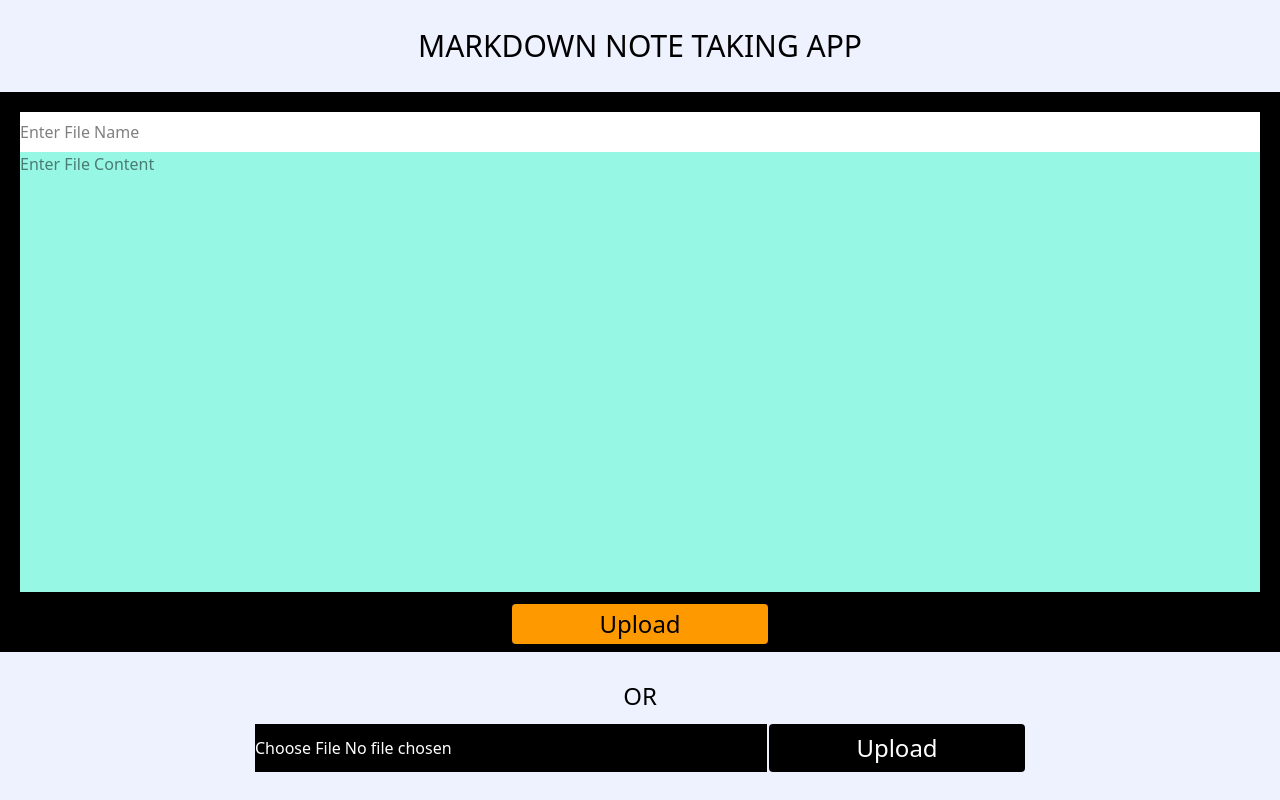
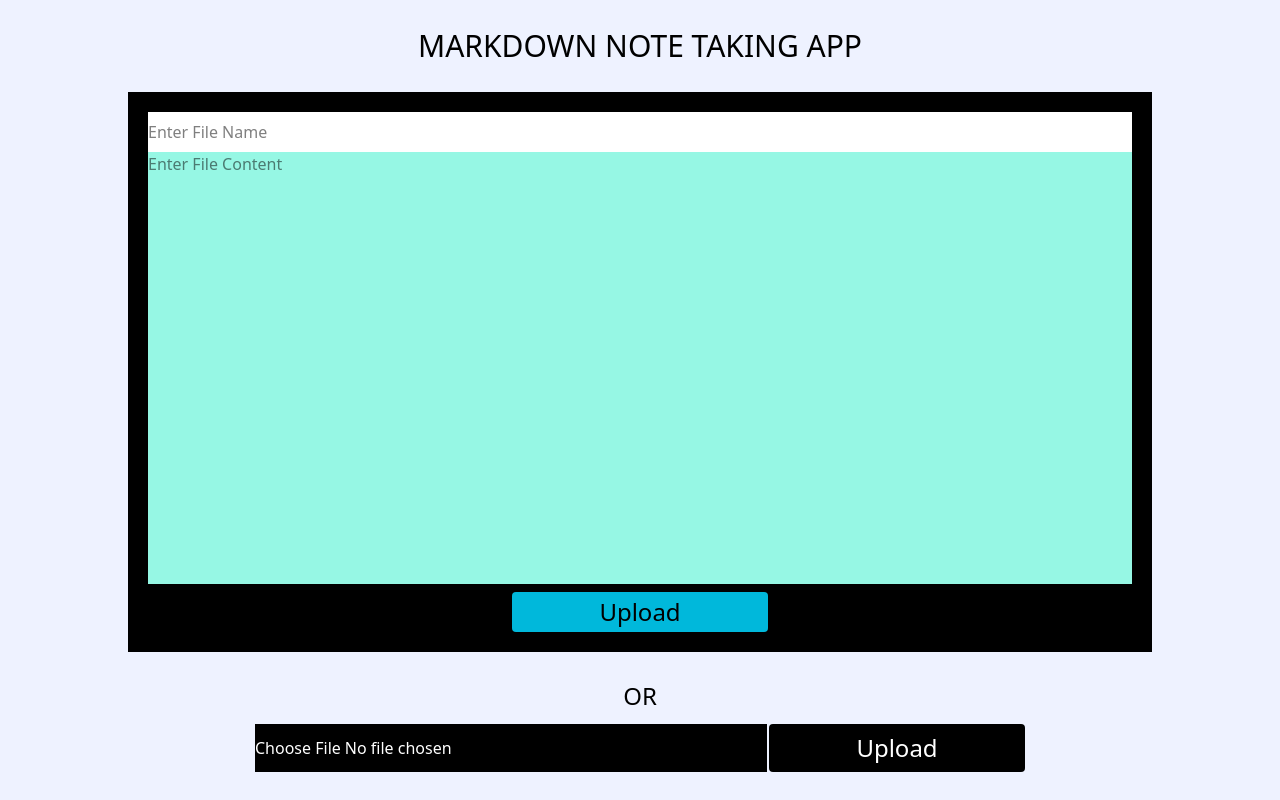
Before and after one commit to Vivek-Bisht7/Markdown-Note-Taking-APP, a React (Vite) app in the folder client/: page / in a window 1280 px wide. Built offline with nearby package versions, Linux system fonts and the light colour scheme.

Commit message:
Prevent the spamming of same file

```diff
--- a/client/src/components/File_Form.jsx
+++ b/client/src/components/File_Form.jsx
@@ -2,8 +2,9 @@ import React, { useState } from 'react'
 import axios from 'axios';
 
 const File_Form = () => {
-    const [buttonColor , setButtonColor] = useState('bg-amber-500');
+    const [buttonColor , setButtonColor] = useState('bg-cyan-500');
     const [buttonText , setButtonText] = useState('Upload');
+    const [uploadStatus , setUploadStatus] = useState(false);
 
     const submitHandler = async (e) => {
         e.preventDefault();
@@ -13,10 +14,14 @@ const File_Form = () => {
 
 
         try{
+            setButtonColor("bg-amber-500");
+            setButtonText("Uploading...");
+
+            const res = await axios.post("http://localhost:5000/api/form" , {fileName,markdownText});
+
             setButtonColor("bg-green-500");
             setButtonText("Uploaded");
-
-            const res = await axios.post("http://localhost:5000/api/form" , {fileName,markdownText});
+            setUploadStatus(true);
 
         }
         catch(err){
@@ -28,7 +33,7 @@ const File_Form = () => {
   return (
     <div className='flex flex-col
                     m-7 bg-black h-[70vh] w-[80vw]
-                    sm:w-[100vw]'>
+                    sm:w-[80%]'>
 
          <form onSubmit={submitHandler} className='flex flex-col items-center m-5 '>
 
@@ -42,7 +47,7 @@ const File_Form = () => {
 
             <textarea
                 name="markdownText"
-                className=' bg-teal-200 h-[55vh] w-full resize-none'
+                className=' bg-teal-200 h-[54vh] w-full resize-none'
                 required
                 placeholder='Enter File Content'>
             </textarea>
@@ -52,7 +57,9 @@ const File_Form = () => {
                 className={`
                     ${buttonColor}
                     cursor-pointer
-                    h-[5vh] w-[20vw]  text-2xl rounded-sm  mt-3`}
+                    h-[5vh] w-[20vw]  text-2xl rounded-sm  mt-3 sm:mt-2
+                    `}
+                disabled={uploadStatus}
             >
             {buttonText}
             </button>
--- a/client/src/components/File_Upload.jsx
+++ b/client/src/components/File_Upload.jsx
@@ -2,6 +2,8 @@ import React, { useState } from 'react'
 import axios from 'axios'
 
 const File_Upload = () => {
+
+  const [uploadStatus,setUploadStatus] = useState(false);
 
   const formSubmit = async (e)=>{
 
@@ -18,12 +20,12 @@ const File_Upload = () => {
 
 
     try{
-      const res = await axios.post('http://localhost:5000/api/form' , formData , {
+      const res = await axios.post('http://localhost:5000/api/upload' , formData , {
         headers:{
           'Content-Type' : 'multipart/form-data'
         }
       }) ;
-
+      setUploadStatus(true);
       console.log('Response:', res.data);
     }
     catch(err){
@@ -37,10 +39,11 @@ const File_Upload = () => {
   return (
     <div>
         <form className='
+            flex gap-0.5'
+            encType='multipart/form-data'
             onSubmit={formSubmit}
-            flex gap-0.5'
-            encType='multipart/form-data
-        '>
+            method='post'
+        >
             <input
               className='bg-black text-base text-white flex  h-[6vh] w-[40vw] pt-[1.5vh]'
               type="file"
@@ -50,6 +53,7 @@ const File_Upload = () => {
 
             <button
               className='bg-black h-[6vh] w-[20vw]  text-2xl rounded-sm text-white cursor-pointer' type='submit'
+              disabled={uploadStatus}
             >Upload</button>
 
         </form>
```
Also changed, not shown: 1 other file (tests, documents, lock files or other folders).
